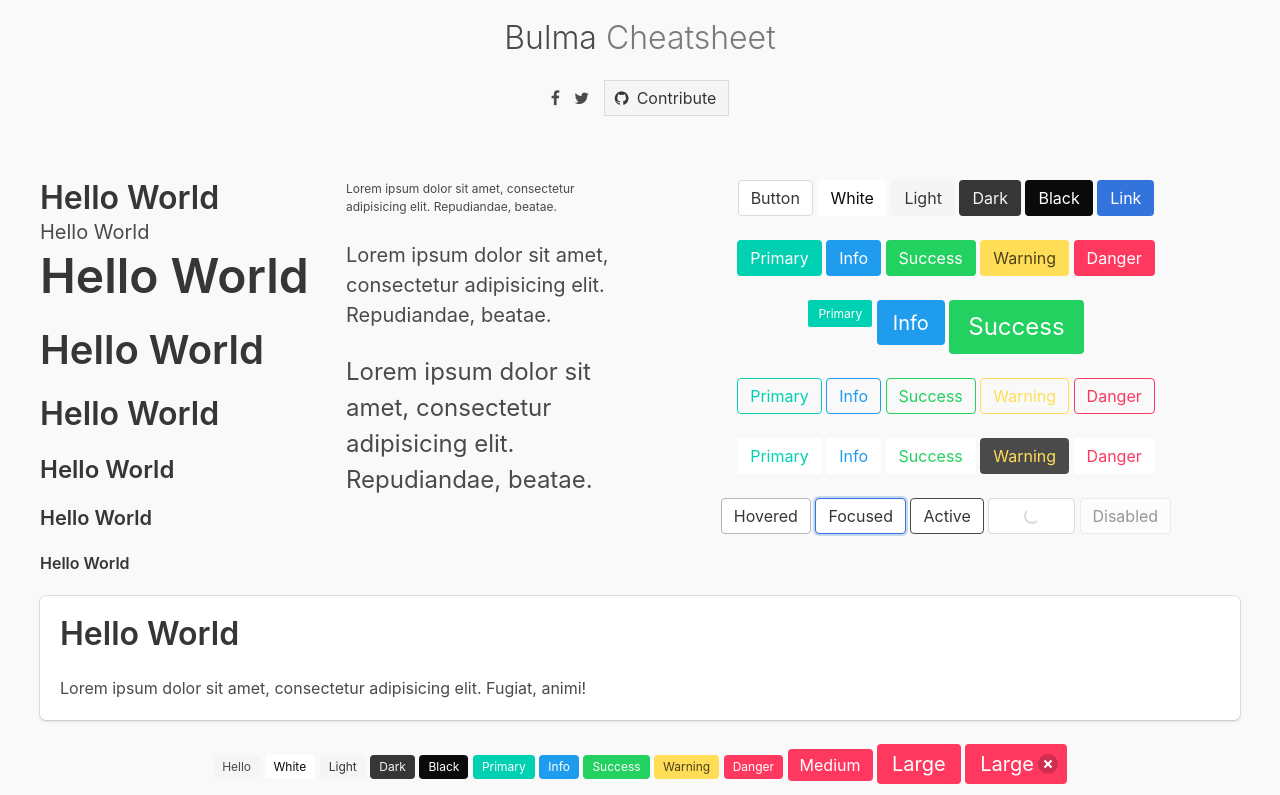
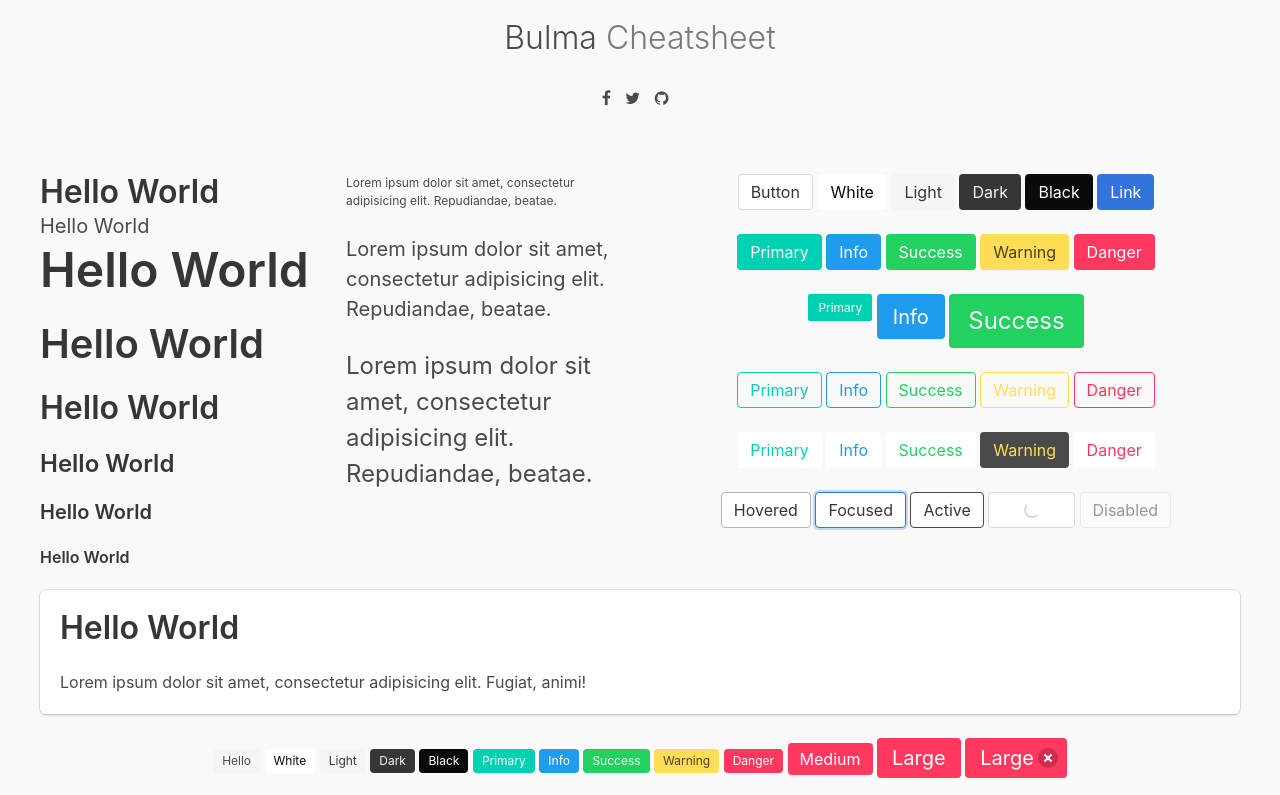
Before and after one commit to frailbongat/bulma-cheatsheet, a plain HTML site: page index.html in a window 1280 px wide. Shown: the top 795 px of the page. Drawn offline with nearby package versions, Linux system fonts and the light colour scheme.

Commit message:
link github repo

```diff
--- a/index.html
+++ b/index.html
@@ -43,13 +43,8 @@
         <a href="#">
             <i class="fa fa-twitter has-text-grey-dark share-icon"></i>
         </a>
-        <a href="#" class="button is-outlined has-background-light border-0">
-            <span class="icon">
-                <i class="fa fa-github"></i>
-            </span>
-            <span>
-                Contribute
-            </span>
+        <a href="https://github.com/jfrail/bulma-cheatsheet">
+            <i class="fa fa-github has-text-grey-dark share-icon"></i>
         </a>
     </div>
     <!-- CONTENT -->
```
